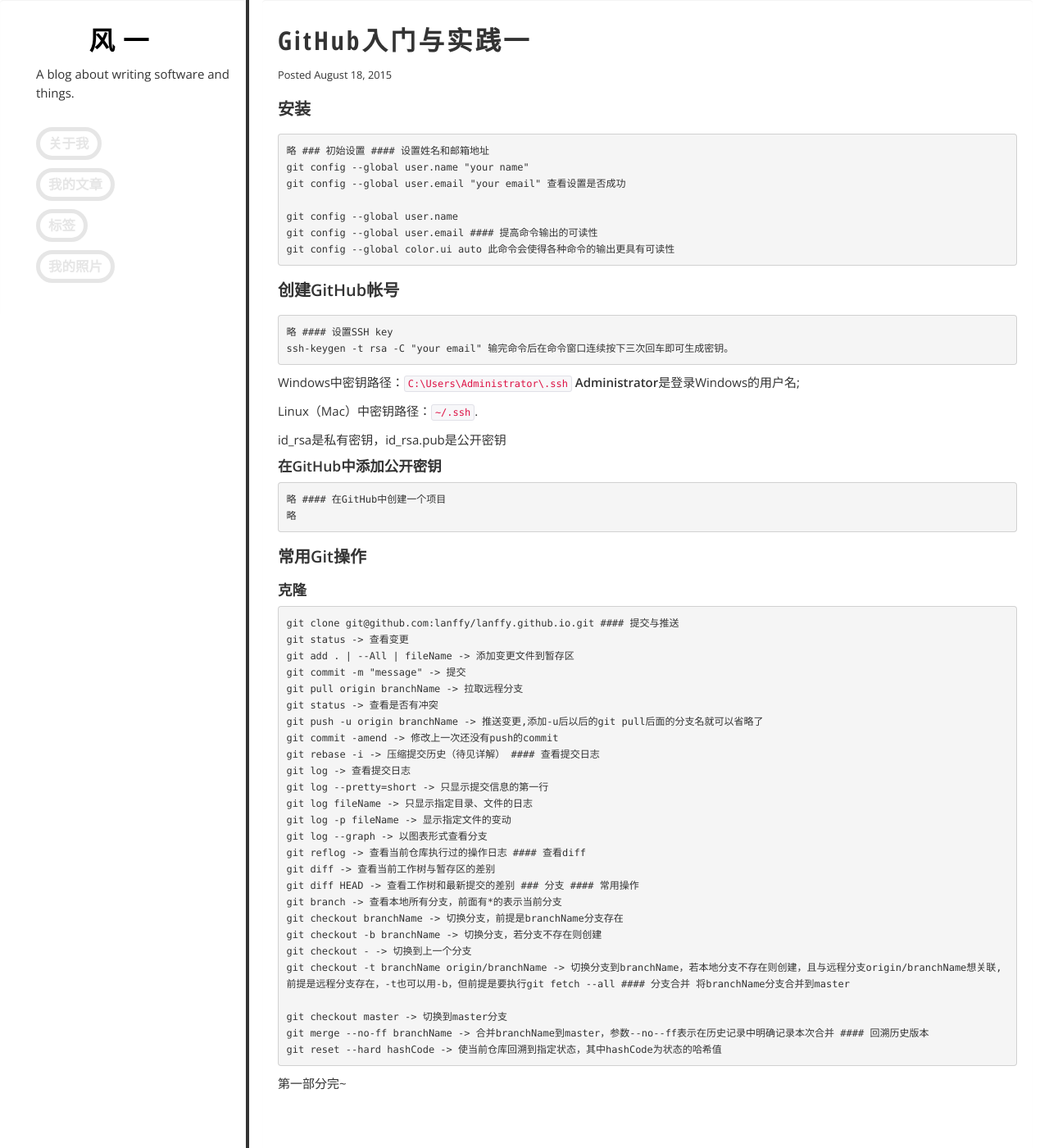
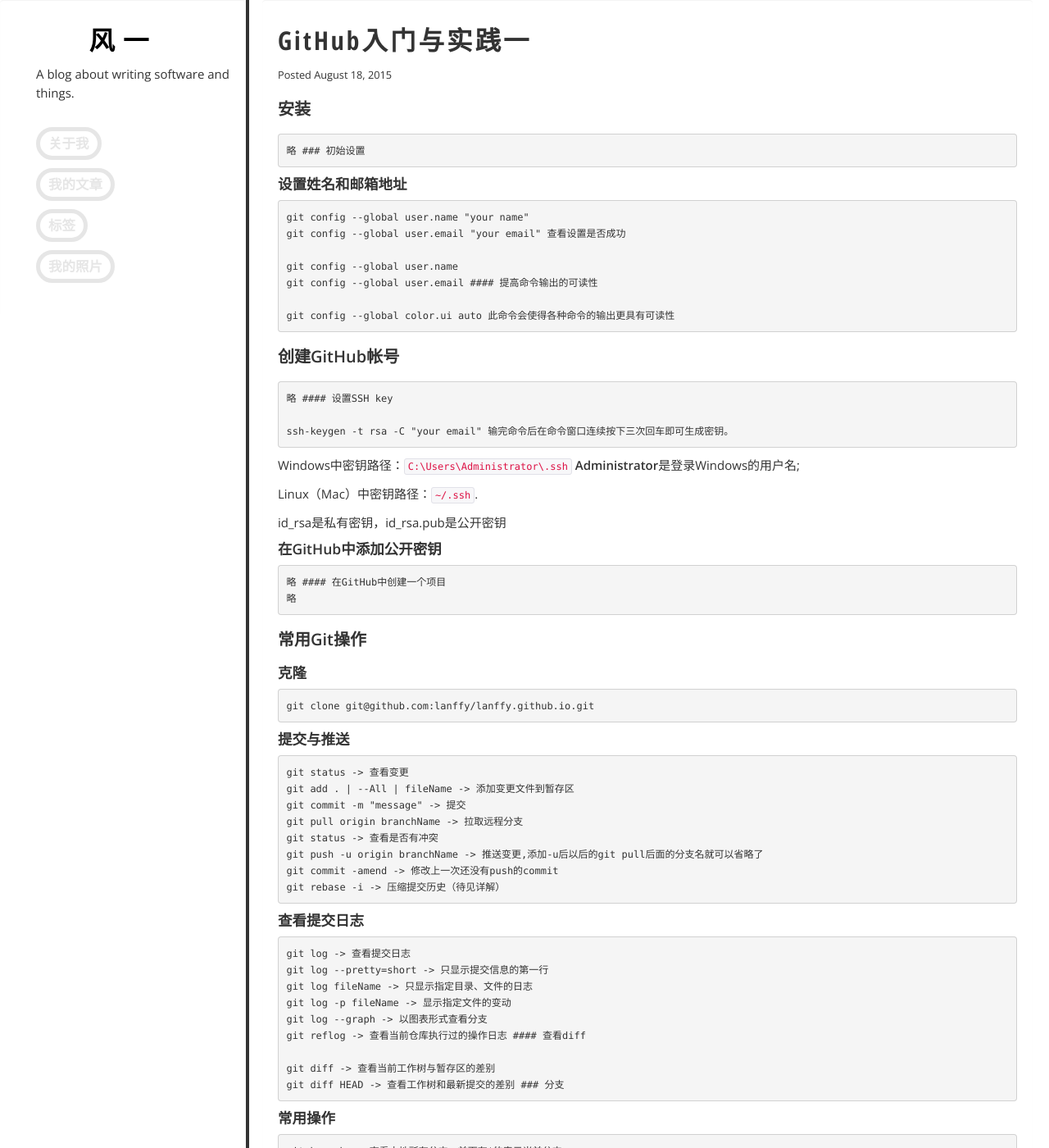
Before and after one commit to lanffy/lanffy.github.io, a Jekyll site: the page built from _posts/2015/2015-08-18-GitHub入门与实践一.md, in a window 1280 px wide and 1400 px high. Shown: the whole window at 82% size. Built offline with Jekyll 4.4.1, drawn with Linux system fonts in a browser that asks for light colours; comment, search, counter and statistics services are not loaded; some of the changed text lies outside the part shown.

Commit message:
updated post

```diff
--- a/_posts/2015/2015-08-18-GitHub入门与实践一.md
+++ b/_posts/2015/2015-08-18-GitHub入门与实践一.md
@@ -16,12 +19,14 @@ author_name: R_Lanffy
     git config --global user.name
     git config --global user.email
 ####提高命令输出的可读性
+
     git config --global color.ui auto
 此命令会使得各种命令的输出更具有可读性
 
 ###创建GitHub帐号
     略
 ####设置SSH key
+
     ssh-keygen -t rsa -C "your email"
 输完命令后在命令窗口连续按下三次回车即可生成密钥。
 
@@ -36,9 +41,13 @@ id_rsa是私有密钥，id_rsa.pub是公开密钥
     略
 
 ###常用Git操作
+
 ####克隆
+
     git clone git@github.com:lanffy/lanffy.github.io.git
+
 ####提交与推送
+
     git status -> 查看变更
     git add . | --All | fileName -> 添加变更文件到暂存区
     git commit -m "message" -> 提交
@@ -47,7 +56,9 @@ id_rsa是私有密钥，id_rsa.pub是公开密钥
     git push -u origin branchName -> 推送变更,添加-u后以后的git pull后面的分支名就可以省略了
     git commit -amend -> 修改上一次还没有push的commit
     git rebase -i -> 压缩提交历史（待见详解）
+
 ####查看提交日志
+
     git log -> 查看提交日志
     git log --pretty=short -> 只显示提交信息的第一行
     git log fileName -> 只显示指定目录、文件的日志
@@ -55,21 +66,28 @@ id_rsa是私有密钥，id_rsa.pub是公开密钥
     git log --graph -> 以图表形式查看分支
     git reflog -> 查看当前仓库执行过的操作日志
 ####查看diff
+
     git diff -> 查看当前工作树与暂存区的差别
     git diff HEAD -> 查看工作树和最新提交的差别
 ###分支
+
 ####常用操作
+
     git branch -> 查看本地所有分支，前面有*的表示当前分支
     git checkout branchName -> 切换分支，前提是branchName分支存在
     git checkout -b branchName -> 切换分支，若分支不存在则创建
     git checkout - -> 切换到上一个分支
-    git checkout -t branchName origin/branchName -> 切换分支到branchName，若本地分支不存在则创建，且与远程分支origin/branchName想关联,前提是远程分支存在，-t也可以用-b，但前提是要执行git fetch --all
+    git checkout -t branchName origin/branchName ->
+
+切换分支到branchName，若本地分支不存在则创建，且与远程分支`origin/branchName`相关联,前提是远程分支存在，-t也可以用-b，但前提是要执行`git fetch --all`
+
 ####分支合并
 将branchName分支合并到master
 
     git checkout master -> 切换到master分支
     git merge --no-ff branchName -> 合并branchName到master，参数--no--ff表示在历史记录中明确记录本次合并
 ####回溯历史版本
+
     git reset --hard hashCode -> 使当前仓库回溯到指定状态，其中hashCode为状态的哈希值
 
 第一部分完~
```
Also changed, not shown: other parts of _posts/2015/2015-08-18-GitHub入门与实践一.md (+4 -1 lines).
